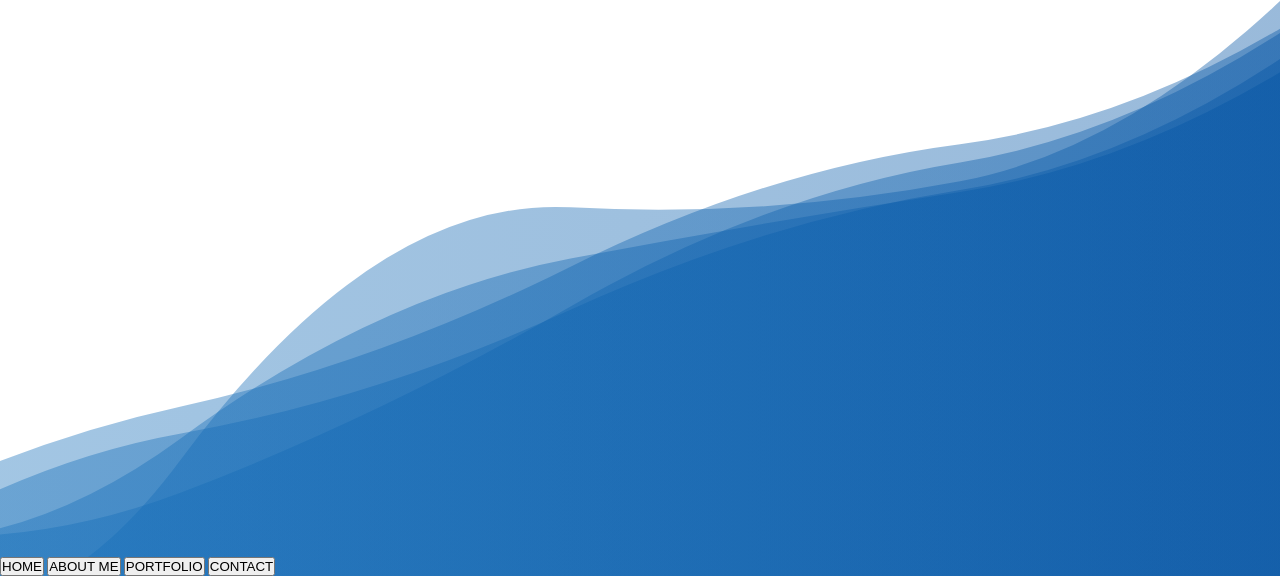
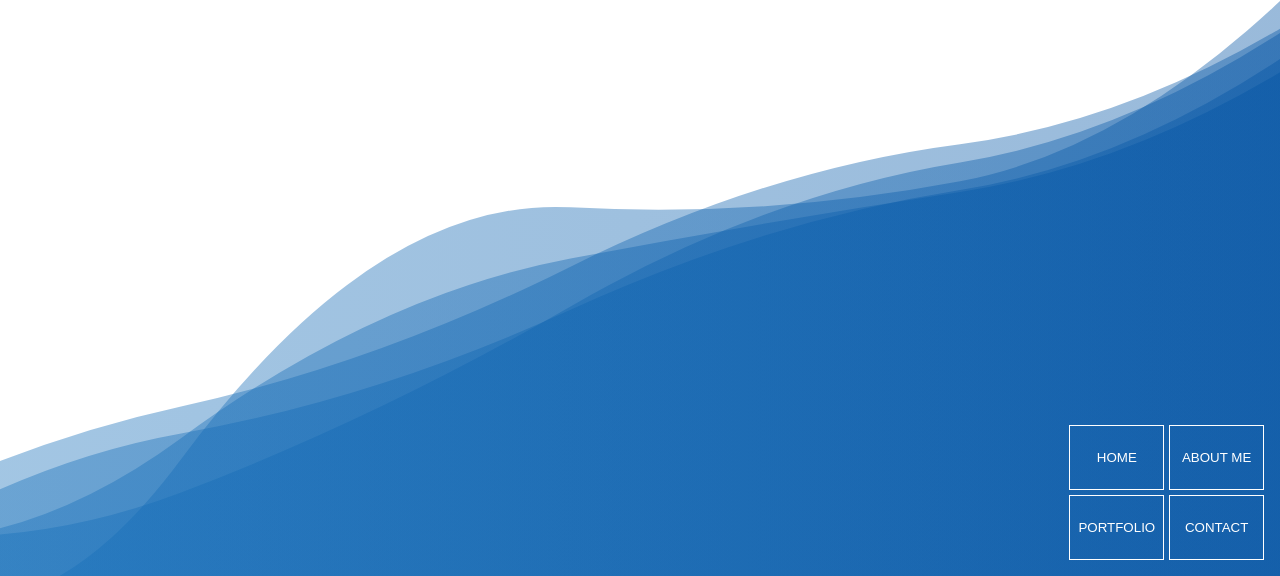
Before and after one commit to LimitlessSkies/new-portfolio, a plain HTML site: page index.html in a window 1280 px wide. Shown: the part 224-800 px from the top of the page. Drawn offline with nearby package versions, Linux system fonts and the light colour scheme.

Commit message:
menu testing

```diff
--- a/style.css
+++ b/style.css
@@ -18,7 +18,30 @@ body {
   justify-content: space-between;
 }
 .title {
-  margin-top: 10%;
-  margin-left: 10%;
+  padding-top: 10%;
+  padding-left: 10%;
   font-size: 1.6rem;
+  max-width: 60%;
 }
+.menu {
+  display: grid;
+  grid-template-columns: 1fr 1fr;
+  grid-template-rows: 2fr 2fr;
+  grid-gap: 5px;
+  padding: 1rem;
+  max-width: 300px;
+  margin-left: auto;
+}
+.menu > button {
+  padding: 1.5rem 0.5rem;
+  text-align: center;
+  background: none;
+  color: white;
+  border: 1px solid white;
+}
+
+@media only screen and (max-width: 325px) {
+  .menu {
+    margin-right: auto;
+  }
+}
```
